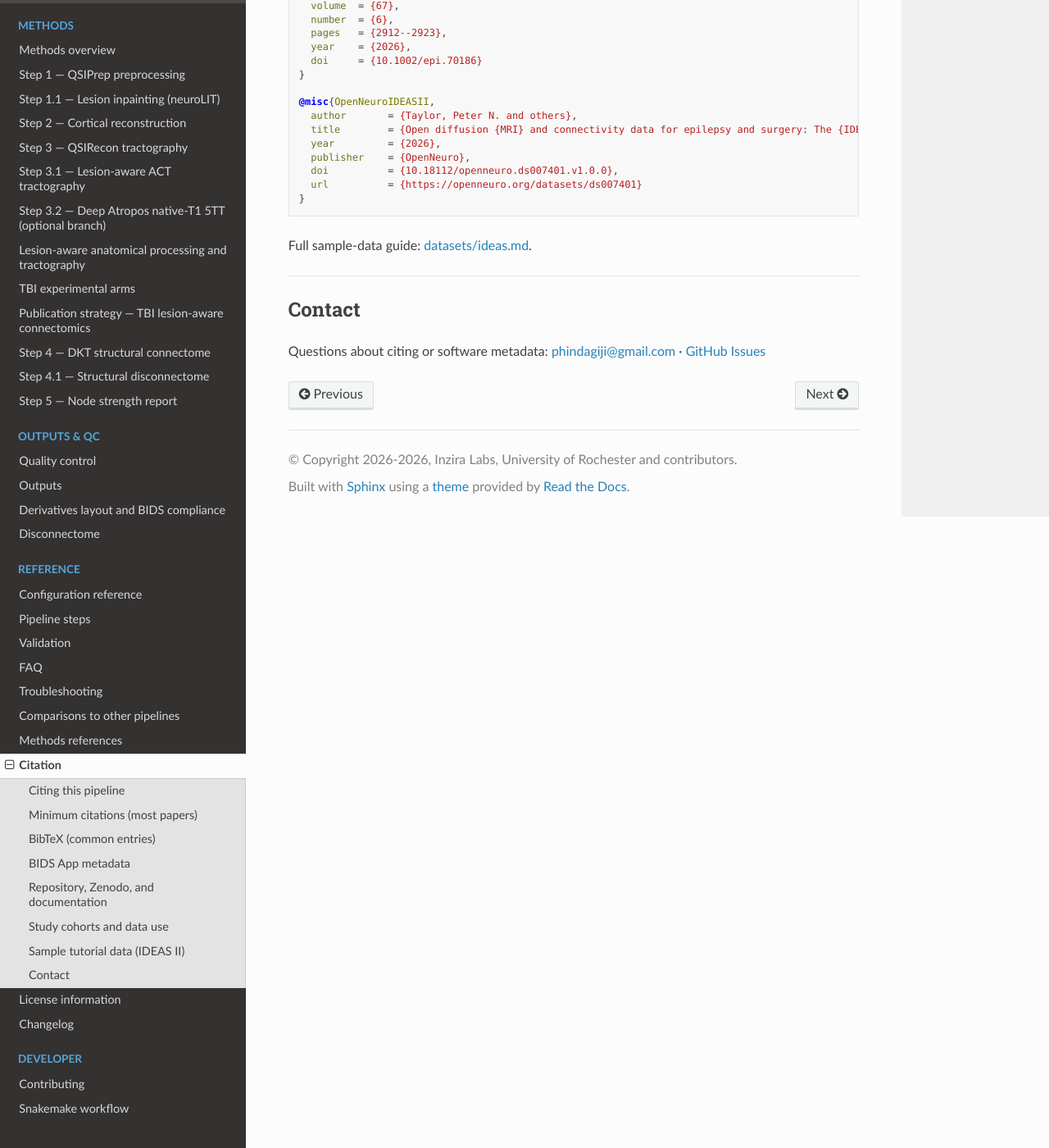
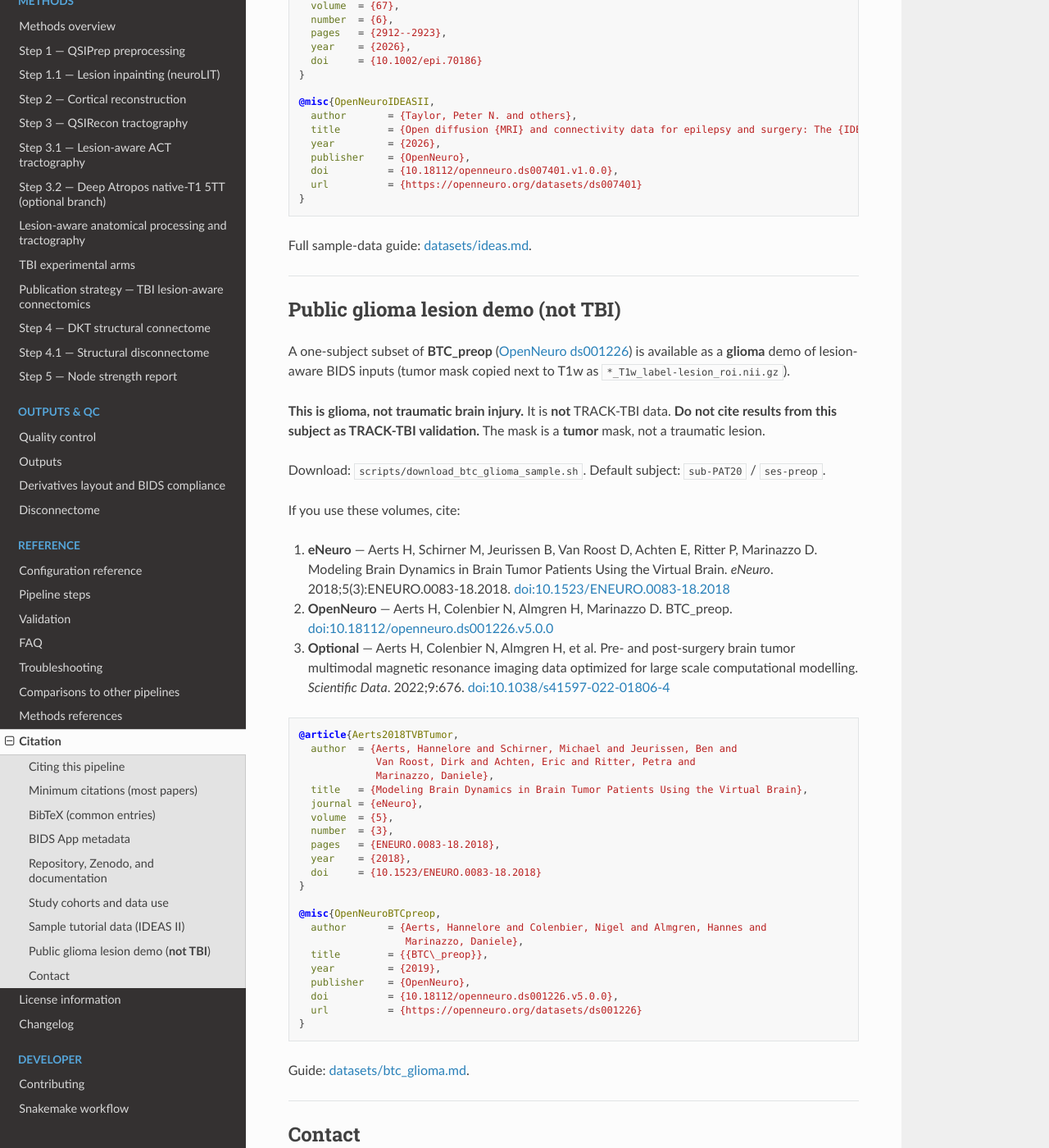
Before and after one commit to phindagijimana/dkt_connectome, a Sphinx documentation site: the page built from dwi_pipeline/docs/citation.md, in a window 1280 px wide and 1400 px high, scrolled down 4198 px. Shown: the whole window at 82% size. Built offline with Sphinx 7.4.7 and the Read the Docs theme 3.1.0, drawn with Linux system fonts in a browser that asks for light colours.

Commit message:
docs: add public glioma sample for lesion-aware demo
Co-authored-by: Cursor <cursoragent@cursor.com>

````diff
--- a/dwi_pipeline/docs/citation.md
+++ b/dwi_pipeline/docs/citation.md
@@ -212,6 +212,49 @@ Full sample-data guide: [datasets/ideas.md](datasets/ideas.md).
 
 ---
 
+## Public glioma lesion demo (**not TBI**)
+
+A one-subject subset of **BTC_preop** ([OpenNeuro ds001226](https://openneuro.org/datasets/ds001226)) is available as a **glioma** demo of lesion-aware BIDS inputs (tumor mask copied next to T1w as `*_T1w_label-lesion_roi.nii.gz`).
+
+**This is glioma, not traumatic brain injury.** It is **not** TRACK-TBI data. **Do not cite results from this subject as TRACK-TBI validation.** The mask is a **tumor** mask, not a traumatic lesion.
+
+Download: [`scripts/download_btc_glioma_sample.sh`](https://github.com/phindagijimana/dkt_connectome/blob/main/dwi_pipeline/scripts/download_btc_glioma_sample.sh). Default subject: `sub-PAT20` / `ses-preop`.
+
+If you use these volumes, cite:
+
+1. **eNeuro** — Aerts H, Schirner M, Jeurissen B, Van Roost D, Achten E, Ritter P, Marinazzo D. Modeling Brain Dynamics in Brain Tumor Patients Using the Virtual Brain. *eNeuro*. 2018;5(3):ENEURO.0083-18.2018. [doi:10.1523/ENEURO.0083-18.2018](https://doi.org/10.1523/ENEURO.0083-18.2018)
+2. **OpenNeuro** — Aerts H, Colenbier N, Almgren H, Marinazzo D. BTC_preop. [doi:10.18112/openneuro.ds001226.v5.0.0](https://doi.org/10.18112/openneuro.ds001226.v5.0.0)
+3. **Optional** — Aerts H, Colenbier N, Almgren H, et al. Pre- and post-surgery brain tumor multimodal magnetic resonance imaging data optimized for large scale computational modelling. *Scientific Data*. 2022;9:676. [doi:10.1038/s41597-022-01806-4](https://doi.org/10.1038/s41597-022-01806-4)
+
+```bibtex
+@article{Aerts2018TVBTumor,
+  author  = {Aerts, Hannelore and Schirner, Michael and Jeurissen, Ben and
+             Van Roost, Dirk and Achten, Eric and Ritter, Petra and
+             Marinazzo, Daniele},
+  title   = {Modeling Brain Dynamics in Brain Tumor Patients Using the Virtual Brain},
+  journal = {eNeuro},
+  volume  = {5},
+  number  = {3},
+  pages   = {ENEURO.0083-18.2018},
+  year    = {2018},
+  doi     = {10.1523/ENEURO.0083-18.2018}
+}
+
+@misc{OpenNeuroBTCpreop,
+  author       = {Aerts, Hannelore and Colenbier, Nigel and Almgren, Hannes and
+                  Marinazzo, Daniele},
+  title        = {{BTC\_preop}},
+  year         = {2019},
+  publisher    = {OpenNeuro},
+  doi          = {10.18112/openneuro.ds001226.v5.0.0},
+  url          = {https://openneuro.org/datasets/ds001226}
+}
+```
+
+Guide: [datasets/btc_glioma.md](datasets/btc_glioma.md).
+
+---
+
 ## Contact
 
 Questions about citing or software metadata: [phindagiji@gmail.com](mailto:phindagiji@gmail.com) · [GitHub Issues](https://github.com/phindagijimana/dkt_connectome/issues)
--- a/dwi_pipeline/docs/index.rst
+++ b/dwi_pipeline/docs/index.rst
@@ -16,6 +16,7 @@ Contents
    tutorial
    upgrading
    datasets/ideas
+   datasets/btc_glioma
    cloud_deployment
 
 .. toctree::
````
Also changed, not shown: dwi_pipeline/docs/datasets/btc_glioma.md (added, +110 -0 lines), dwi_pipeline/docs/references.md (+14 -0 lines), dwi_pipeline/sample_data/README.md, dwi_pipeline/sample_data/btc_glioma/README.md (added), 3 other files.
